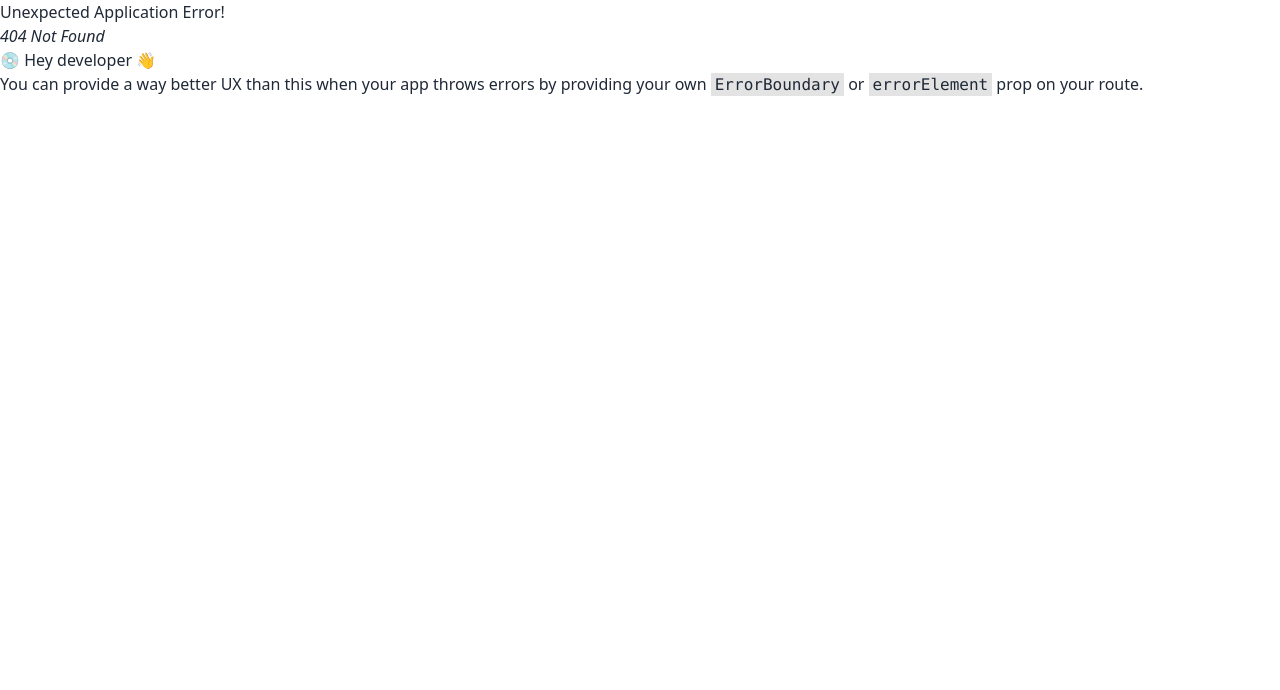
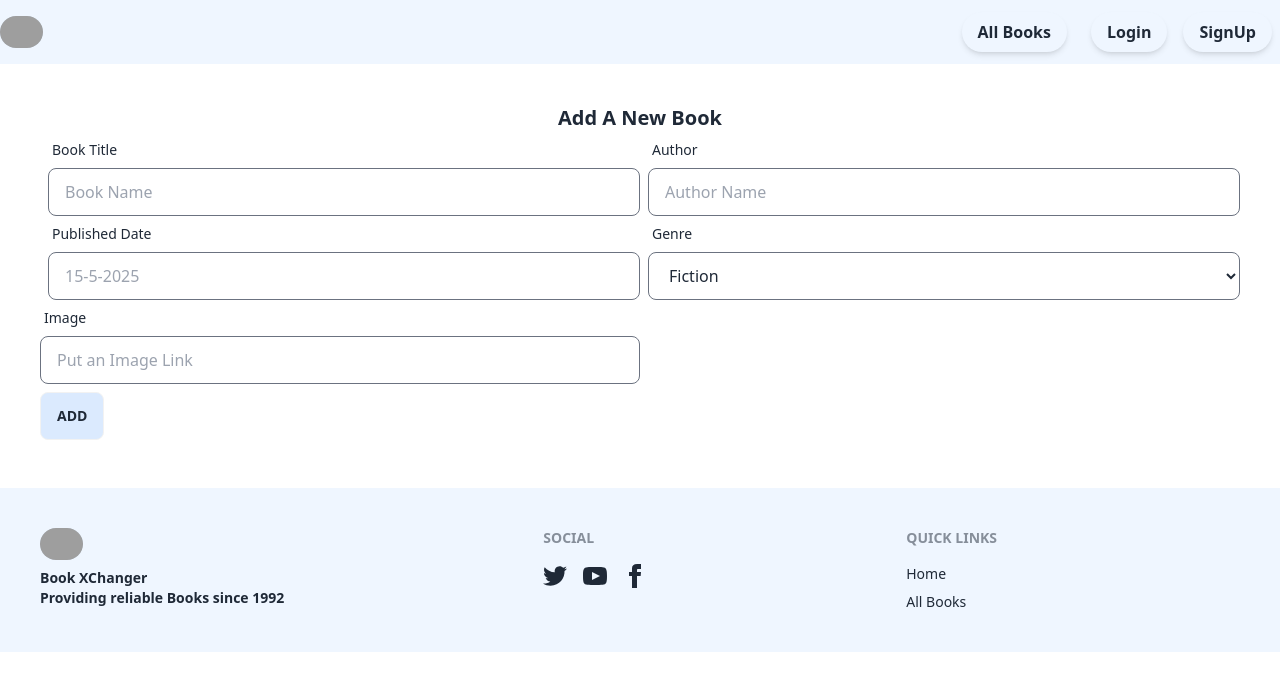
Before and after one commit to nhnajmul17/Book_catalog_client, a React (Vite) app: page /addbook in a window 1280 px wide. Before the commit this address had no page. Shown: the top 690 px of the page. Built offline with nearby package versions, Linux system fonts and the light colour scheme; no server answers; grey boxes are pictures that could not be loaded.

Commit message:
Add Book Page Created and  Implemented

```diff
--- a/src/components/BookDetails.tsx
+++ b/src/components/BookDetails.tsx
@@ -14,7 +14,7 @@ const BookDetails = () => {
   const [deleteBook] = useDeleteBookMutation();
 
   const handleDeleteBook = (id: string) => {
-    if (window.confirm("Want to Delete is Book?")) {
+    if (window.confirm("Want to Delete this Book?")) {
       deleteBook(id);
       toast.success("Book Deleted Successfully");
       navigate("/allbooks");
@@ -46,7 +46,7 @@ const BookDetails = () => {
             <span className="  "> Genre: {data?.genre}</span>
           </div>
           <div className=" text-center md:text-left border-y-2 py-4 items-center ">
-            <span className="  "> Published On: {data?.publicationDate}</span>
+            <span className="  "> Published : {data?.publicationDate}</span>
           </div>
 
           <div className=" flex flex-col lg:flex-row lg:gap-4 justify-start items-center  ">
--- a/src/layouts/Navbar.tsx
+++ b/src/layouts/Navbar.tsx
@@ -38,15 +38,36 @@ const Navbar = () => {
                   </button>
                 </Link>
               </li>
-              {/* <li>
-                <Link to="/dashboard">
+              {user?.email && (
+                <li>
+                  <Link to="/addbook">
                     <button className="py-2 mx-2 px-4 bg-blue-50 font-semibold rounded-full shadow-md hover:bg-blue-100 focus:outline-none focus:ring-2 focus:ring-blue-400 focus:ring-opacity-75">
-                    Dashboard
+                      Add New Book
                     </button>
                   </Link>
-              </li> */}
+                </li>
+              )}
+              {!user?.email && (
+                <>
+                  <li>
+                    <Link to="/login">
+                      <button className="py-2 mx-2 px-4 bg-blue-50 font-semibold rounded-full shadow-md hover:bg-blue-100 focus:outline-none focus:ring-2 focus:ring-blue-400 focus:ring-opacity-75">
+                        Login
+                      </button>
+                    </Link>
+                  </li>
+                  <li>
+                    <Link to="/signup">
+                      <button className="py-2 mx-2 px-4 bg-blue-50 font-semibold rounded-full shadow-md hover:bg-blue-100 focus:outline-none focus:ring-2 focus:ring-blue-400 focus:ring-opacity-75">
+                        SignUp
+                      </button>
+                    </Link>
+                  </li>
+                </>
+              )}
             </ul>
           </div>
+          {user?.email && (
             <div className="dropdown dropdown-end">
               <label tabIndex={0} className="btn btn-ghost btn-circle avatar">
                 <div className="w-10 rounded-full">
@@ -76,6 +97,7 @@ const Navbar = () => {
                 )}
               </ul>
             </div>
+          )}
         </div>
       </div>
     </nav>
--- /dev/null
+++ b/src/pages/AddBook.tsx
@@ -0,0 +1,92 @@
+import { SubmitHandler, useForm } from "react-hook-form";
+import { useAppSelector } from "../redux/hook";
+import { IBook } from "../types/bookType";
+import { useAddBookMutation } from "../redux/features/books/bookApi";
+
+const AddBook = () => {
+  const { register, handleSubmit, reset } = useForm();
+  const { user } = useAppSelector((state) => state.auth);
+
+  const [addBook, { data }] = useAddBookMutation();
+  const onSubmit: SubmitHandler<IBook> = (bookdata: IBook) => {
+    const bookData = { ...bookdata, addedBy: user?.email, reviews: [] };
+    // addBook(bookData)
+    console.log(bookData);
+  };
+  return (
+    <div className="text-start p-10 bg-white">
+      <h2 className="text-xl font-bold text-center">Add A New Book</h2>
+      <form onSubmit={handleSubmit(onSubmit)}>
+        <div className="flex flex-row">
+          <div className="form-control w-full mx-2">
+            <label className="label">
+              <span className="label-text text-md ">Book Title</span>
+            </label>
+            <input
+              type="text"
+              {...register("title", { required: true })}
+              placeholder="Book Name"
+              className="input border-gray-500 w-full "
+            />
+          </div>
+          <div className="form-control w-full">
+            <label className="label">
+              <span className="label-text text-md ">Author</span>
+            </label>
+            <input
+              type="text"
+              {...register("author", { required: true })}
+              placeholder="Author Name"
+              className="input border-gray-500 w-full "
+            />
+          </div>
+        </div>
+        <div className="flex flex-row">
+          <div className="form-control w-full mx-2">
+            <label className="label">
+              <span className="label-text text-md ">Published Date</span>
+            </label>
+            <input
+              type="text"
+              {...register("publicationDate", { required: true })}
+              placeholder="15-5-2025"
+              className="input border-gray-500 w-full "
+            />
+          </div>
+          <div className="form-control w-full ">
+            <label className="label">
+              <span className="label-text text-md">Genre</span>
+            </label>
+            <select
+              {...register("genre", { required: true })}
+              className="input border-gray-500 w-full "
+            >
+              <option value="Fiction">Fiction</option>
+              <option value="History">History</option>
+              <option value="Fantasy">Fantasy</option>
+              <option value="Novel">Novel</option>
+            </select>
+          </div>
+        </div>
+
+        <div className="form-control w-full ">
+          <label className="label">
+            <span className="label-text text-md">Image</span>
+          </label>
+          <input
+            type="text"
+            {...register("image", { required: true })}
+            placeholder="Put an Image Link"
+            className="input  border-gray-500 w-1/2 "
+          />
+        </div>
+
+        <button type="submit" className="btn  bg-blue-100   my-2">
+          ADD
+        </button>
+      </form>
+    </div>
+  );
+};
+
+export default AddBook;
--- a/src/pages/Login.tsx
+++ b/src/pages/Login.tsx
@@ -23,7 +23,6 @@ const Login = () => {
   );
 
   const onSubmit: SubmitHandler<LoginFormInputs> = (data: LoginFormInputs) => {
-    console.log(data);
     dispatch(loginUser({ email: data.email, password: data.password }));
   };
 
--- a/src/redux/features/books/bookApi.ts
+++ b/src/redux/features/books/bookApi.ts
@@ -9,6 +9,14 @@ const bookApi = api.injectEndpoints({
     singleBook: builder.query({
       query: (id) => `/book/${id}`,
     }),
+    addBook: builder.mutation({
+      query: (data) => ({
+        url: `/books`,
+        method: "POST",
+        body: data,
+      }),
+      invalidatesTags: ["book"],
+    }),
     deleteBook: builder.mutation({
       query: (id) => ({
         url: `/books/${id}`,
@@ -19,5 +27,9 @@ const bookApi = api.injectEndpoints({
   }),
 });
 
-export const { useGetBooksQuery, useSingleBookQuery, useDeleteBookMutation } =
-  bookApi;
+export const {
+  useGetBooksQuery,
+  useSingleBookQuery,
+  useDeleteBookMutation,
+  useAddBookMutation,
+} = bookApi;
--- a/src/routes/routes.tsx
+++ b/src/routes/routes.tsx
@@ -5,6 +5,7 @@ import Login from "../pages/Login";
 import Signup from "../pages/Signup";
 import AllBooks from "../pages/AllBooks";
 import BookDetails from "../components/BookDetails";
+import AddBook from "../pages/AddBook";
 
 const routes = createBrowserRouter([
   {
@@ -23,6 +24,10 @@ const routes = createBrowserRouter([
         path: "/book-details/:id",
         element: <BookDetails />,
       },
+      {
+        path: "/addbook",
+        element: <AddBook />,
+      },
     ],
   },
   {
```
Lines whose indentation alone changed are shown as unchanged.
